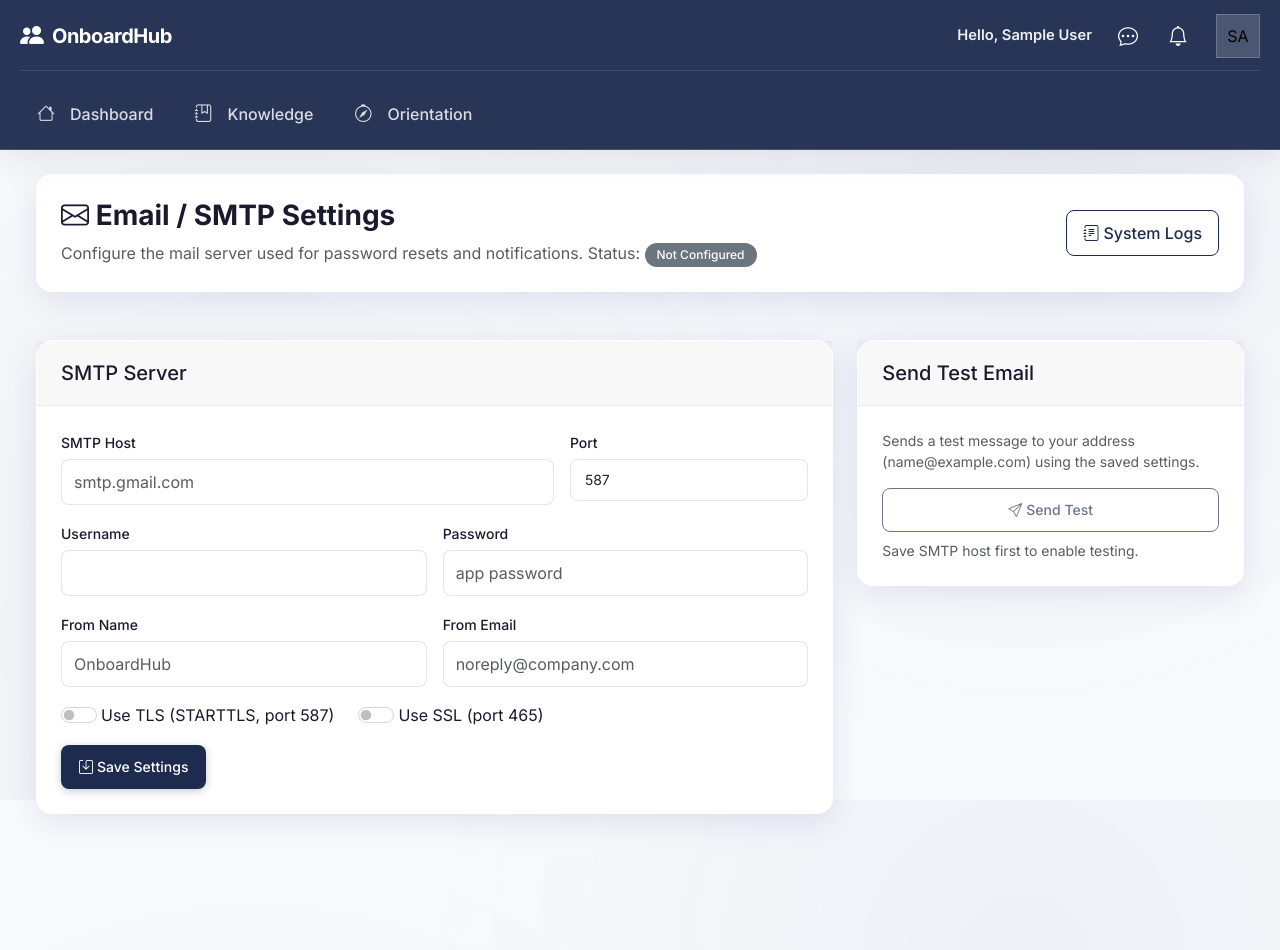
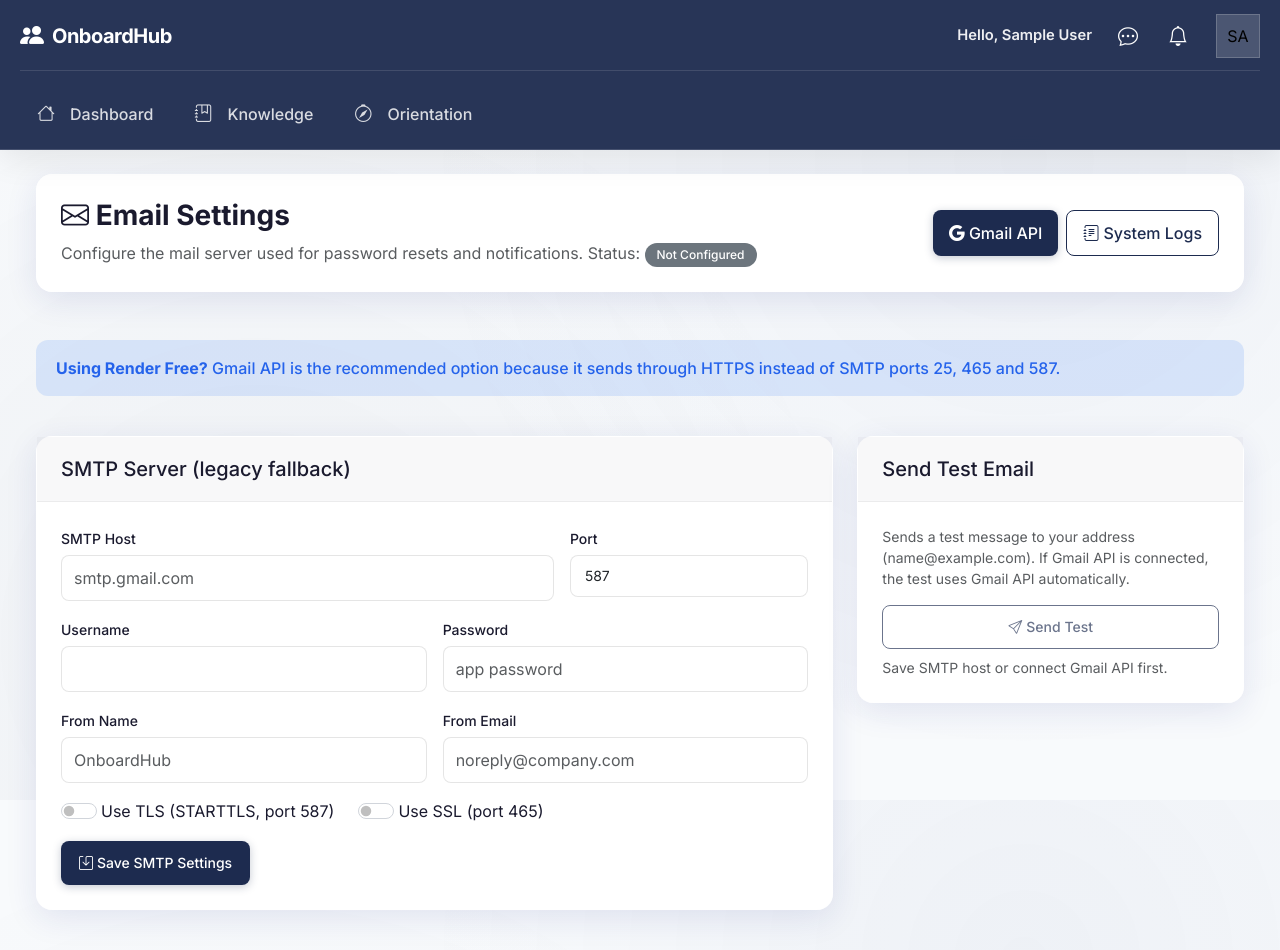
Before and after one commit to musaib-ch/OnboardHub-Django, a Django app: template templates/admin/email_settings.html in a window 1280 px wide. Run offline with Django 5.2, Linux system fonts and the light colour scheme; the template is opened without the code that fills it, so the values that code supplies are empty; the visitor is signed in with stand-in values (Sample User, id 1); data comes from the database, SQL or seed files in the repository.

Commit message:
Link SMTP settings to Gmail API configuration

```diff
--- a/templates/admin/email_settings.html
+++ b/templates/admin/email_settings.html
@@ -4,18 +4,25 @@
 <div class="page-header animate-fadeIn">
     <div class="d-flex flex-wrap justify-content-between align-items-center gap-3">
         <div>
-            <h1><i class="bi bi-envelope"></i> Email / SMTP Settings</h1>
+            <h1><i class="bi bi-envelope"></i> Email Settings</h1>
             <p class="text-muted mb-0">Configure the mail server used for password resets and notifications.
                 Status: {% if configured %}<span class="badge bg-success">Configured</span>{% else %}<span class="badge bg-secondary">Not configured</span>{% endif %}</p>
         </div>
-        <a href="{% url 'admin_system_logs' %}" class="btn btn-outline-primary"><i class="bi bi-journal-text me-1"></i>System Logs</a>
+        <div class="d-flex gap-2">
+            <a href="{% url 'admin_gmail_settings' %}" class="btn btn-primary"><i class="bi bi-google me-1"></i>Gmail API</a>
+            <a href="{% url 'admin_system_logs' %}" class="btn btn-outline-primary"><i class="bi bi-journal-text me-1"></i>System Logs</a>
+        </div>
     </div>
+</div>
+
+<div class="alert alert-info">
+    <strong>Using Render Free?</strong> Gmail API is the recommended option because it sends through HTTPS instead of SMTP ports 25, 465 and 587.
 </div>
 
 <div class="row g-4">
     <div class="col-lg-8">
         <div class="glass-card">
-            <div class="card-header"><h5 class="mb-0">SMTP Server</h5></div>
+            <div class="card-header"><h5 class="mb-0">SMTP Server (legacy fallback)</h5></div>
             <div class="card-body">
                 <form method="POST">
                     {% csrf_token %}
@@ -55,7 +62,7 @@
                             </div>
                         </div>
                     </div>
-                    <button type="submit" class="btn btn-primary mt-3"><i class="bi bi-save me-1"></i>Save Settings</button>
+                    <button type="submit" class="btn btn-primary mt-3"><i class="bi bi-save me-1"></i>Save SMTP Settings</button>
                 </form>
             </div>
         </div>
@@ -64,13 +71,13 @@
         <div class="glass-card">
             <div class="card-header"><h5 class="mb-0">Send Test Email</h5></div>
             <div class="card-body">
-                <p class="text-muted small">Sends a test message to your address ({{ user.email }}) using the saved settings.</p>
+                <p class="text-muted small">Sends a test message to your address ({{ user.email }}). If Gmail API is connected, the test uses Gmail API automatically.</p>
                 <form method="POST">
                     {% csrf_token %}
                     <input type="hidden" name="action" value="test">
                     <button type="submit" class="btn btn-outline-primary w-100" {% if not configured %}disabled{% endif %}><i class="bi bi-send me-1"></i>Send Test</button>
                 </form>
-                {% if not configured %}<div class="form-text mt-2">Save SMTP host first to enable testing.</div>{% endif %}
+                {% if not configured %}<div class="form-text mt-2">Save SMTP host or connect Gmail API first.</div>{% endif %}
             </div>
         </div>
     </div>
```
